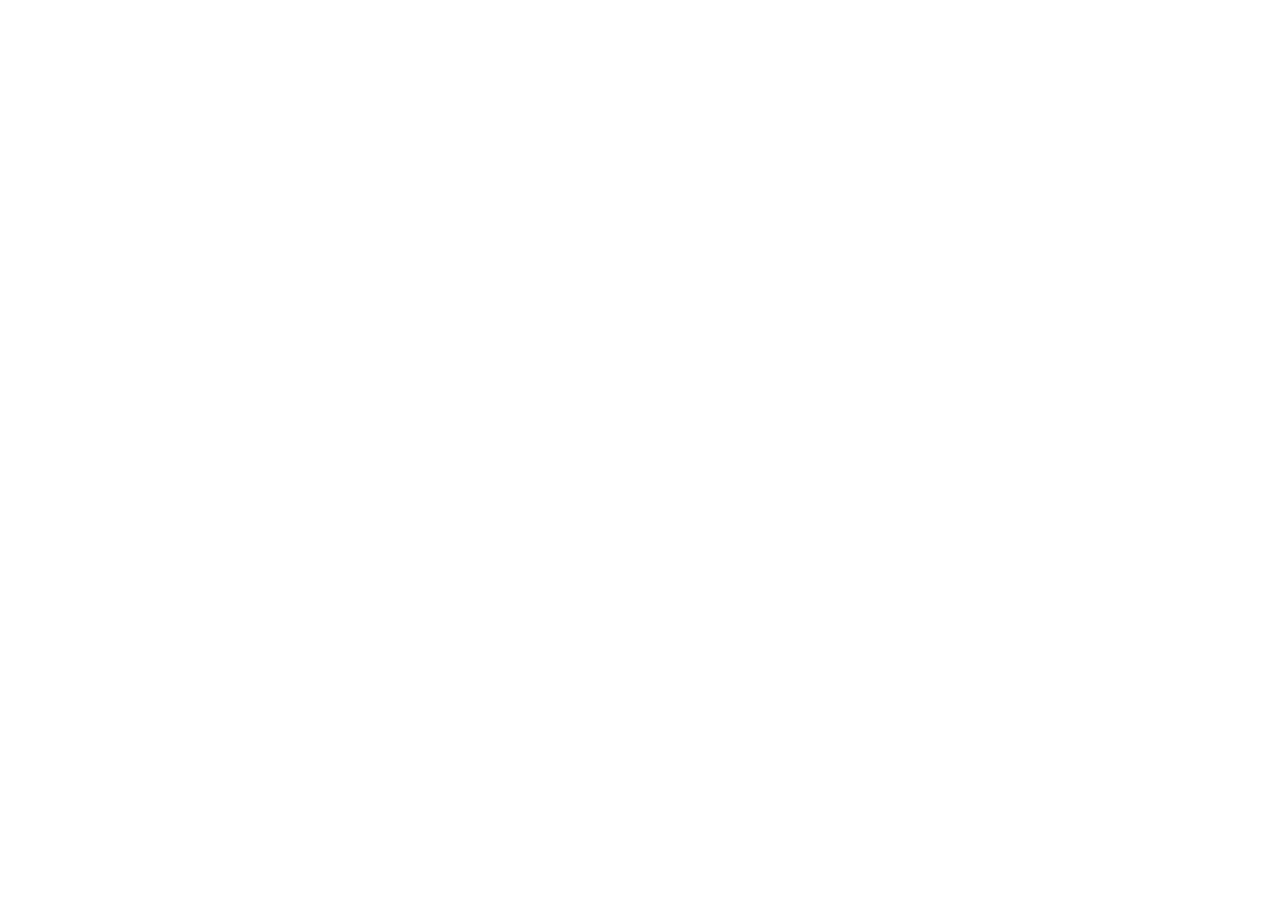
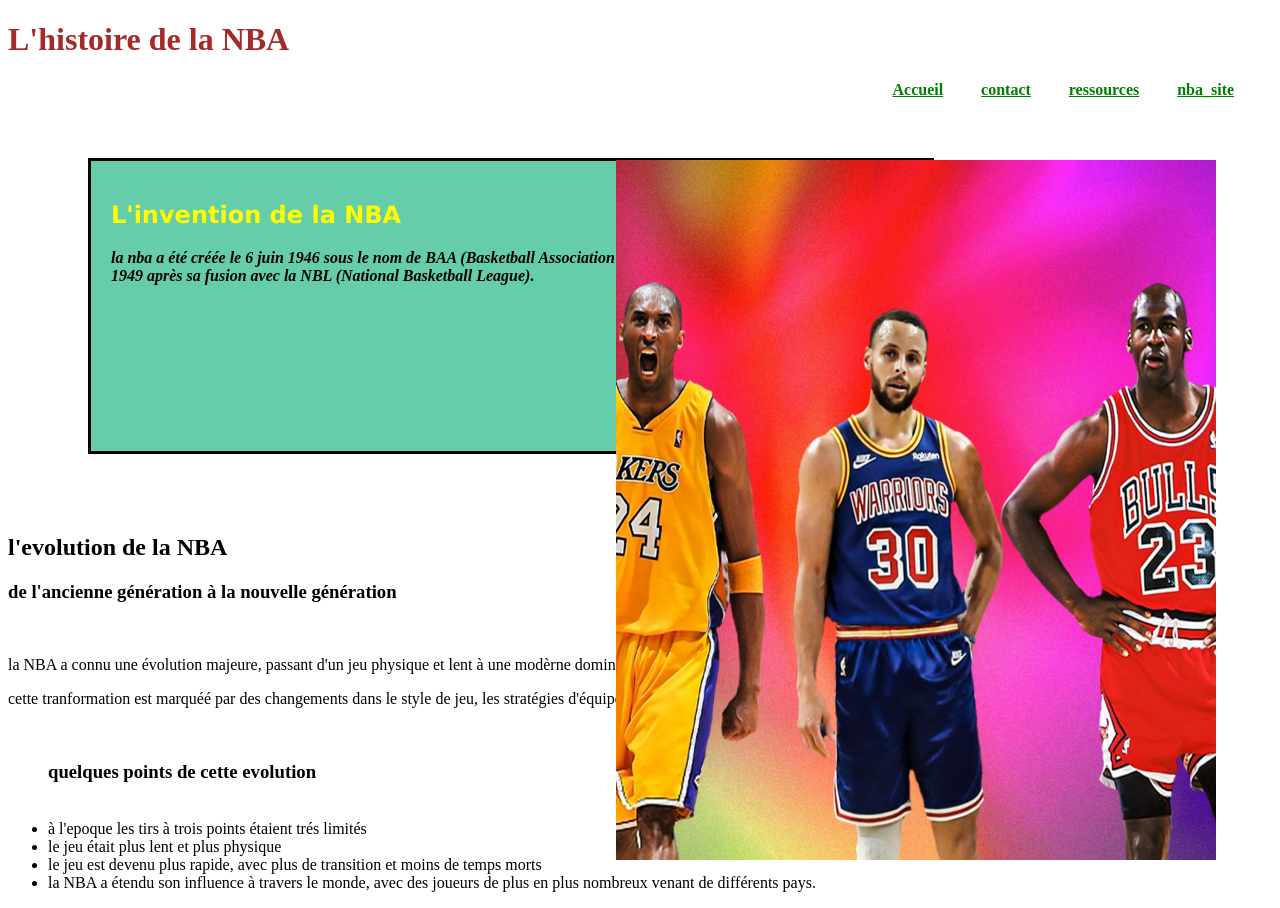
Before and after one commit to kekeclem/my-thang, a plain HTML site: page index3.html in a window 1280 px wide. Before the commit the page ends 800 px from the top, so only its background shows below. Drawn offline with Linux system fonts and the light colour scheme.

Commit message:
changement html

```diff
--- a/index3.html
+++ b/index3.html
@@ -1,9 +1,42 @@
 <!doctype html>
 <html lang ="en">
     <head>
+        <link rel="stylesheet" href="style.css">
         <meta charset="UTF-8">
-        <title>HISTORY OF THE NBA since 1946-2025</title>
+        <title>Basketball</title>
     </head>
     <body>
+        <header>
+           <a class="lien-right" href="https://www.nba.com/">nba_site</a> <a class="lien-droite" href="https://www.nba.com/">ressources</a> <a class="link-right" href="https://contact.nba.com/">contact</a> <a class="link-droite" href="index3.html">Accueil </a>
+        <img src="curry-kobe-michael.jpg" alt="legends" height="350px" width="200px" class="image-flottante">
+        <h1 style="color: brown;">L'histoire de la NBA</h1>
+        </header>
+        <article style= "border: 3px solid black; height: 250px; max-width: 800px; background-color: mediumaquamarine; padding: 20px; margin: 80px; margin-top: 100px;">
+             <h2 class="article-stylisé">L'invention de la NBA</h2>
+
+             <p class="paragraphe-coloré">la nba a été créée le 6 juin 1946 sous le nom de BAA (Basketball Association of America), la ligue est renommée NBA en 1949 après sa fusion avec la NBL (National Basketball League).</p>
+
+
+            </article>
+            <div>
+                <section>
+                    <h2>l'evolution de la NBA</h2>
+                    <h3>de l'ancienne génération à la nouvelle génération</h3><br>
+                    <p>la NBA a connu une évolution majeure, passant d'un jeu physique et lent à une modèrne dominé par le tir à trois points et la rapidité.</p>
+                    <p>cette tranformation est marquéé par des changements dans le style de jeu, les stratégies d'équipe et l'influence des joueurs emblématiques.</p><br>
+                    <ul>
+                        <h3>quelques points de cette evolution</h3><br>
+                        <li>à l'epoque les tirs à trois points étaient trés limités</li>
+                        <li>le jeu était plus lent et plus physique</li>
+                        <li>le jeu est devenu plus rapide, avec plus de transition et moins de temps morts</li>
+                        <li>la NBA a étendu son influence à travers le monde, avec des joueurs de plus en plus nombreux venant de différents pays.</li>
+                        </ul>
+
+
+
+                </section>
+            </div>
+
+
 
     </body>
--- /dev/null
+++ b/style.css
@@ -0,0 +1,57 @@
+css
+body p{ font-size: medium; color: blue;
+
+}
+.article-stylisé {
+    color: yellow; font-family: Verdana, Geneva, Tahoma, sans-serif;
+
+
+}
+.paragraphe-coloré {
+    font-weight: bolder; font-style: italic;
+
+}
+.image-flottante {
+    position: absolute;
+    right: 5%;
+    top: 160px;
+    height: 700px;
+    width: 600px;
+}
+.lien-droite {
+    float: right;
+    margin-right: 3%;
+    margin-top: 60px;
+    font-weight: bolder;
+    font-style: inherit;
+    color:green
+}
+
+.lien-right{
+    float: right;
+    margin-right: 3%;
+    margin-top: 60px;
+    font-weight: bolder;
+    font-style: inherit;
+    color:green
+}
+.link-right{
+    float: right;
+    margin-right: 3%;
+    margin-top: 60px;
+    font-weight: bolder;
+    font-style: inherit;
+    color:green
+}
+.link-droite{
+    float: right;
+    margin-right: 3%;
+    margin-top: 60px;
+    font-weight: bolder;
+    font-style: inherit;
+    color:green
+
+}
+.article-top{
+    margin-top: 200px;
+}
```
Also changed, not shown: 0_structure_base.html (deleted, +0 -41 lines), index.html (deleted, +0 -45 lines), curry-kobe-michael.jpg (added), 1 other file.
